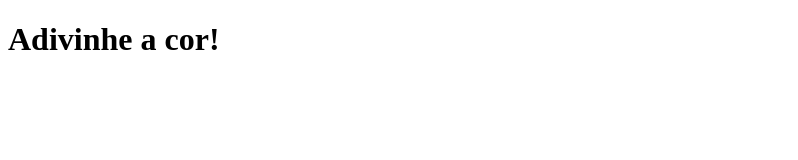
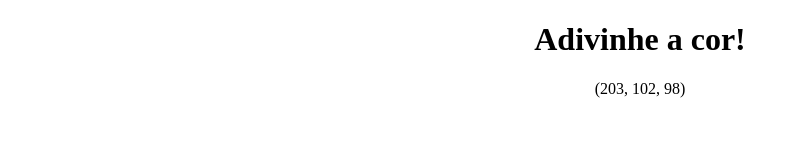
Before and after one commit to alanmdf/color-guess, a website: page index.html in a window 1280 px wide. Shown: the whole page, without its empty margins (0-798 px from the left). Drawn offline with Linux system fonts and the light colour scheme.

Commit message:
Requisito Obrigatorio 2 Concluido

```diff
--- a/index.html
+++ b/index.html
@@ -4,11 +4,17 @@
   <meta charset="UTF-8">
   <meta http-equiv="X-UA-Compatible" content="IE=edge">
   <meta name="viewport" content="width=device-width, initial-scale=1.0">
+  <link rel="stylesheet" href="style.css">
   <title>Alan Freitas - Project Color Guess</title>
 </head>
 <body>
   <header>
     <h1 id="title">Adivinhe a cor!</h1>
   </header>
+  <main class="main-content">
+    <section class="text-content">
+      <p id="rgb-color">(203, 102, 98)</p>
+    </section>
+  </main>
 </body>
 </html>
--- a/style.css
+++ b/style.css
@@ -0,0 +1,3 @@
+body {
+  text-align: center;
+}
```
